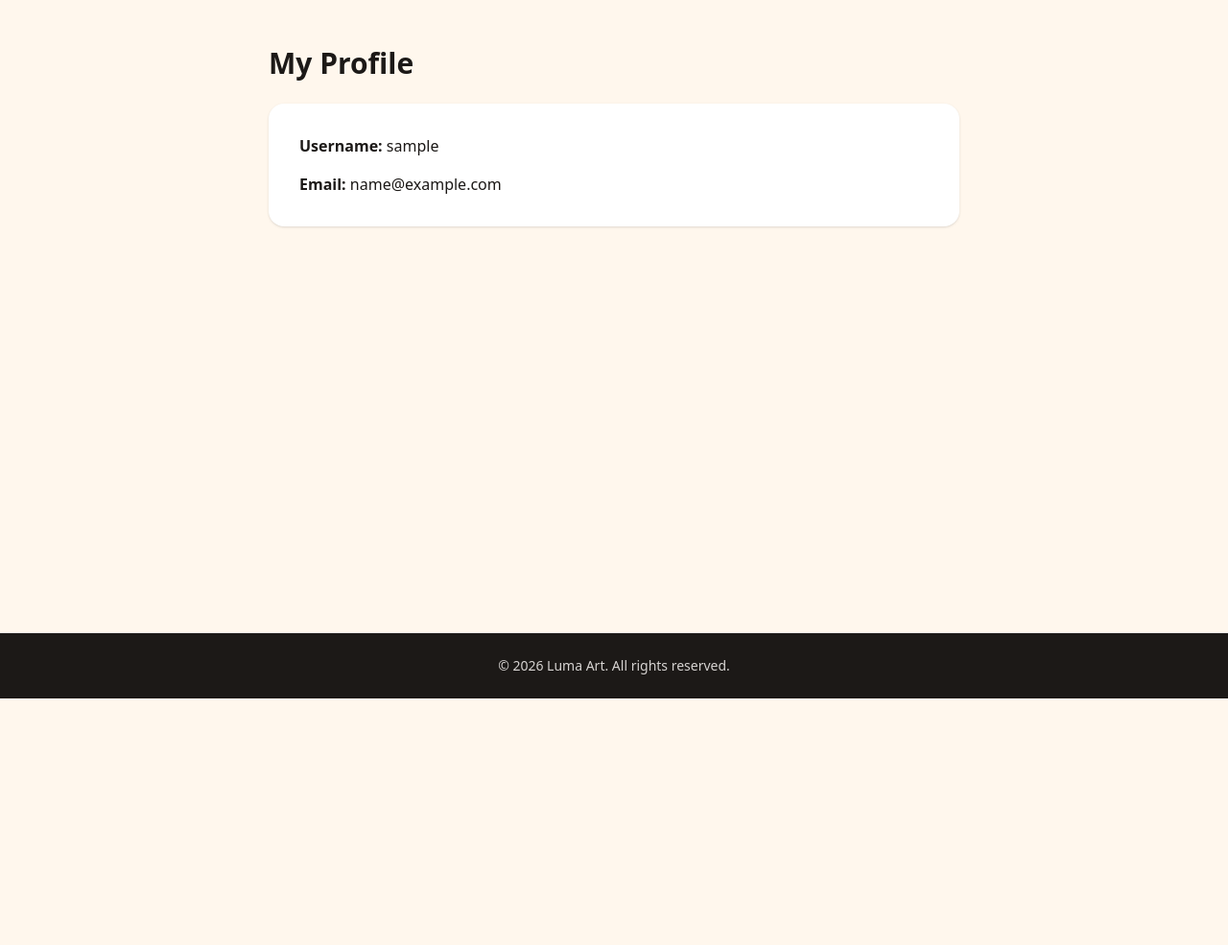
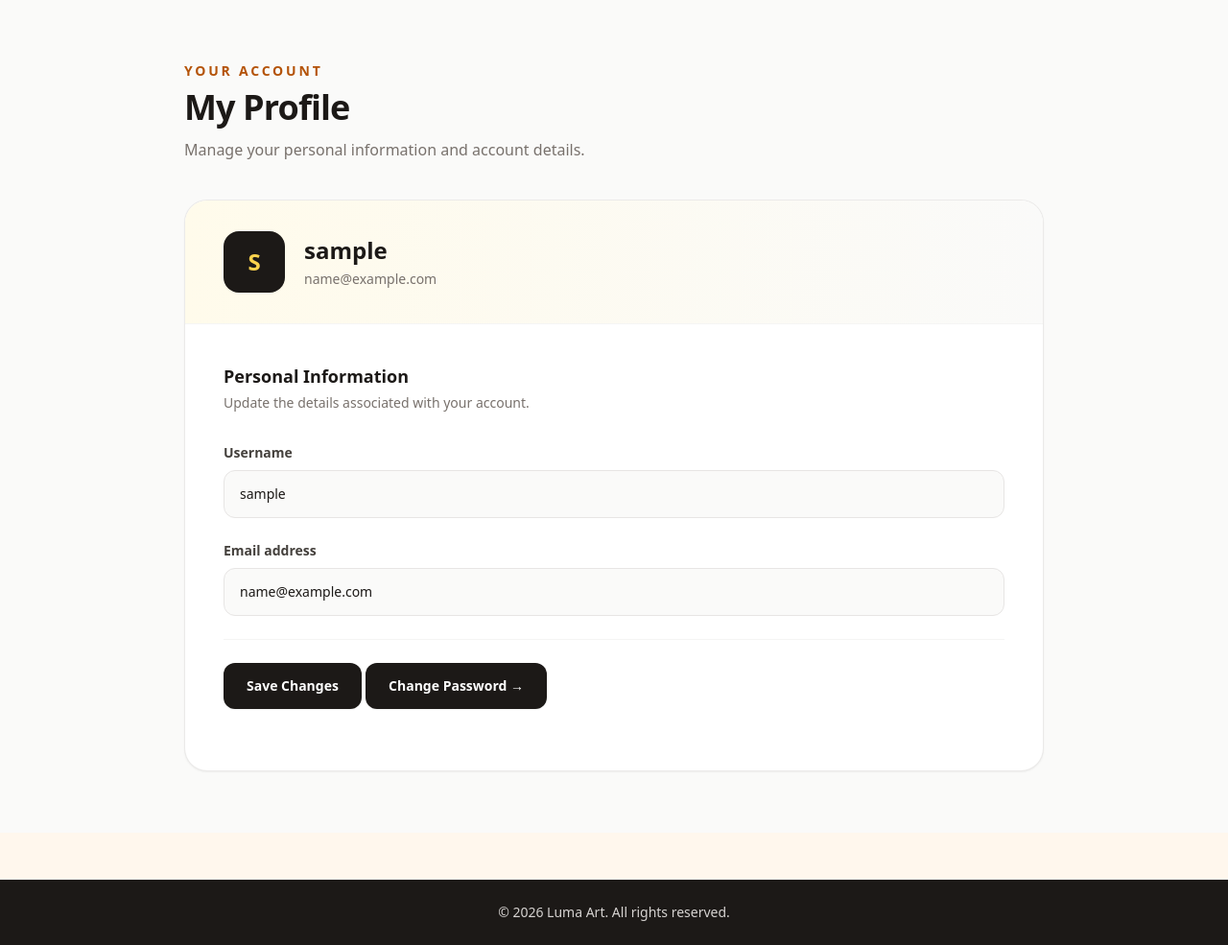
Before and after one commit to nimoali4147-rgb/Luna-Arts, a Django app: page /profile/ in a window 1280 px wide. Shown: the part 72-1057 px from the top of the page at 96% size. Before the commit the page ends 800 px from the top, so only its background shows below. Run offline with Django 5.2, Linux system fonts and the light colour scheme; the visitor is signed in with stand-in values (Sample User, id 1); some libraries are stand-ins or nearby versions.

Commit message:
Add profile editing and improve styling

```diff
--- a/photo_gallary/photoapp/templates/profile.html
+++ b/photo_gallary/photoapp/templates/profile.html
@@ -1,24 +1,114 @@
-
 {% extends "base.html" %}
 
 {% block title %}My Profile | Luma Art{% endblock %}
 
 {% block content %}
-<section class="max-w-3xl mx-auto px-6 py-12">
-    <h1 class="text-3xl font-bold text-stone-900 mb-6">
-        My Profile
-    </h1>
+<section class="min-h-screen bg-stone-50 px-4 py-12 sm:px-6 lg:py-16">
 
-    <div class="bg-white rounded-2xl shadow p-8 space-y-4">
-        <p>
-            <span class="font-semibold">Username:</span>
-            {{ user.username }}
-        </p>
+    <div class="mx-auto max-w-4xl">
 
-        <p>
-            <span class="font-semibold">Email:</span>
-            {{ user.email|default:"Not provided" }}
-        </p>
+        <!-- Page Heading -->
+        <div class="mb-10">
+            <p class="mb-2 text-sm font-semibold uppercase tracking-[0.2em] text-amber-700">
+                Your Account
+            </p>
+
+            <h1 class="text-3xl font-bold tracking-tight text-stone-900 sm:text-4xl">
+                My Profile
+            </h1>
+
+            <p class="mt-3 text-base text-stone-500">
+                Manage your personal information and account details.
+            </p>
+        </div>
+
+        <!-- Profile Card -->
+        <div class="overflow-hidden rounded-3xl border border-stone-200/80 bg-white shadow-sm">
+
+            <!-- Card Header -->
+            <div class="border-b border-stone-100 bg-gradient-to-r from-amber-50 to-stone-50 px-6 py-8 sm:px-10">
+
+                <div class="flex items-center gap-5">
+
+                    <div class="flex h-16 w-16 shrink-0 items-center justify-center rounded-2xl bg-stone-900 text-2xl font-bold text-amber-300 shadow-sm">
+                        {{ user.username|first|upper }}
+                    </div>
+
+                    <div class="min-w-0">
+                        <h2 class="truncate text-xl font-bold text-stone-900 sm:text-2xl">
+                            {{ user.username }}
+                        </h2>
+
+                        <p class="mt-1 break-all text-sm text-stone-500">
+                            {{ user.email|default:"No email added yet" }}
+                        </p>
+                    </div>
+
+                </div>
+            </div>
+
+            <!-- Profile Information -->
+            <div class="px-6 py-8 sm:px-10 sm:py-10">
+
+                <div class="mb-8">
+                    <h3 class="text-lg font-bold text-stone-900">
+                        Personal Information
+                    </h3>
+
+                    <p class="mt-1 text-sm text-stone-500">
+                        Update the details associated with your account.
+                    </p>
+                </div>
+
+                <form method="POST" class="space-y-6">
+                    {% csrf_token %}
+
+                    {% for field in form %}
+                        <div>
+                            <label
+                                for="{{ field.id_for_label }}"
+                                class="mb-2 block text-sm font-semibold text-stone-700"
+                            >
+                                {{ field.label }}
+                            </label>
+
+                            {{ field }}
+
+                            {% for error in field.errors %}
+                                <p class="mt-2 text-sm text-red-600">
+                                    {{ error }}
+                                </p>
+                            {% endfor %}
+                        </div>
+                    {% endfor %}
+
+                    {% if form.non_field_errors %}
+                        <div class="rounded-xl bg-red-50 p-4 text-sm text-red-700">
+                            {{ form.non_field_errors }}
+                        </div>
+                    {% endif %}
+
+                    <div class="border-t border-stone-100 pt-6">
+                        <button
+                            type="submit"
+                            class="inline-flex w-full items-center justify-center rounded-xl mb-6 bg-stone-900 px-6 py-3.5 text-sm font-semibold text-white shadow-sm transition duration-200 hover:bg-amber-700 hover:shadow-md focus:outline-none focus:ring-2 focus:ring-amber-500 focus:ring-offset-2 sm:w-auto"
+                        >
+                            Save Changes
+                        </button>
+
+                                                    <a
+                            href="{% url 'change_password' %}"
+                            class="inline-flex w-full items-center justify-center rounded-xl bg-stone-900 px-6 py-3.5 text-sm font-semibold text-white shadow-sm transition duration-200 hover:bg-amber-700 hover:shadow-md focus:outline-none focus:ring-2 focus:ring-amber-500 focus:ring-offset-2 sm:w-auto"
+                        >
+                            Change Password →
+                        </a>
+
+                    </div>
+
+                </form>
+            </div>
+        </div>
+
     </div>
 </section>
 {% endblock %}
```
